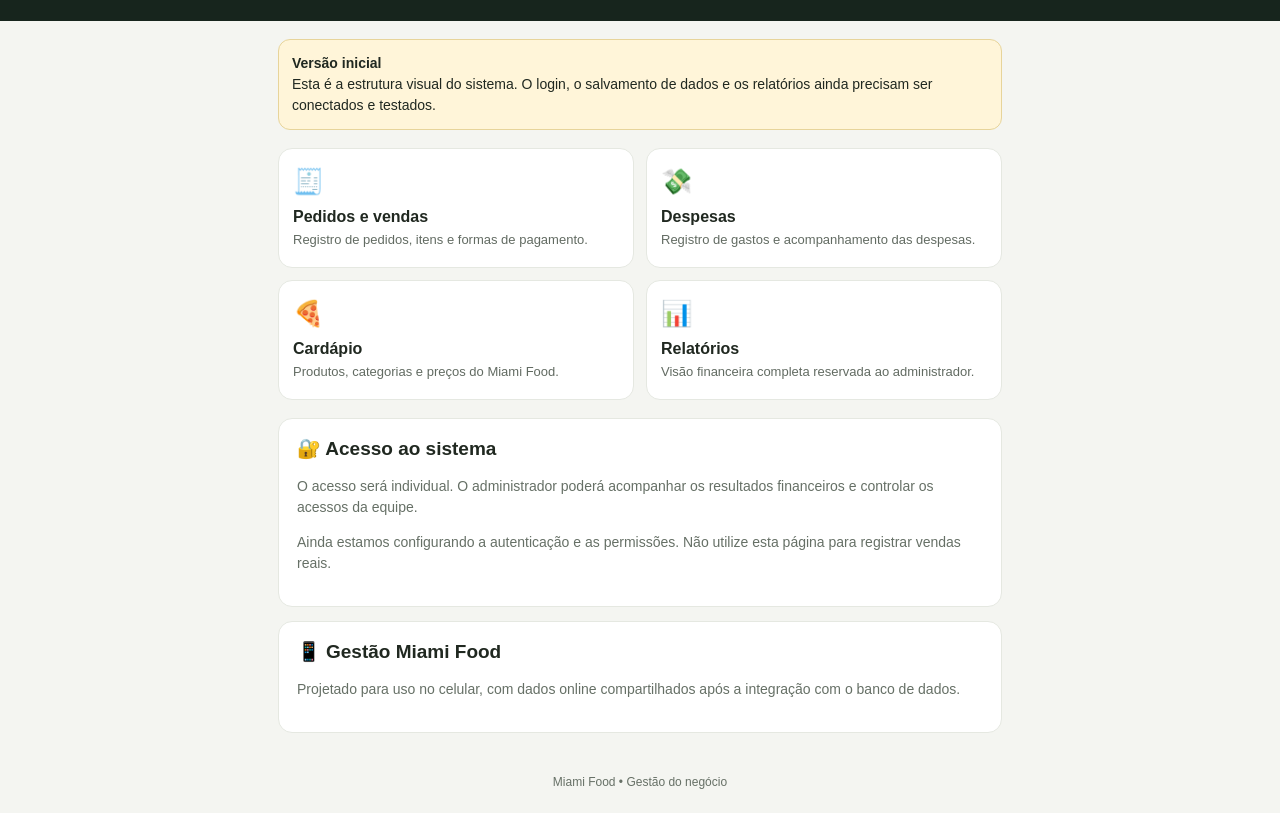
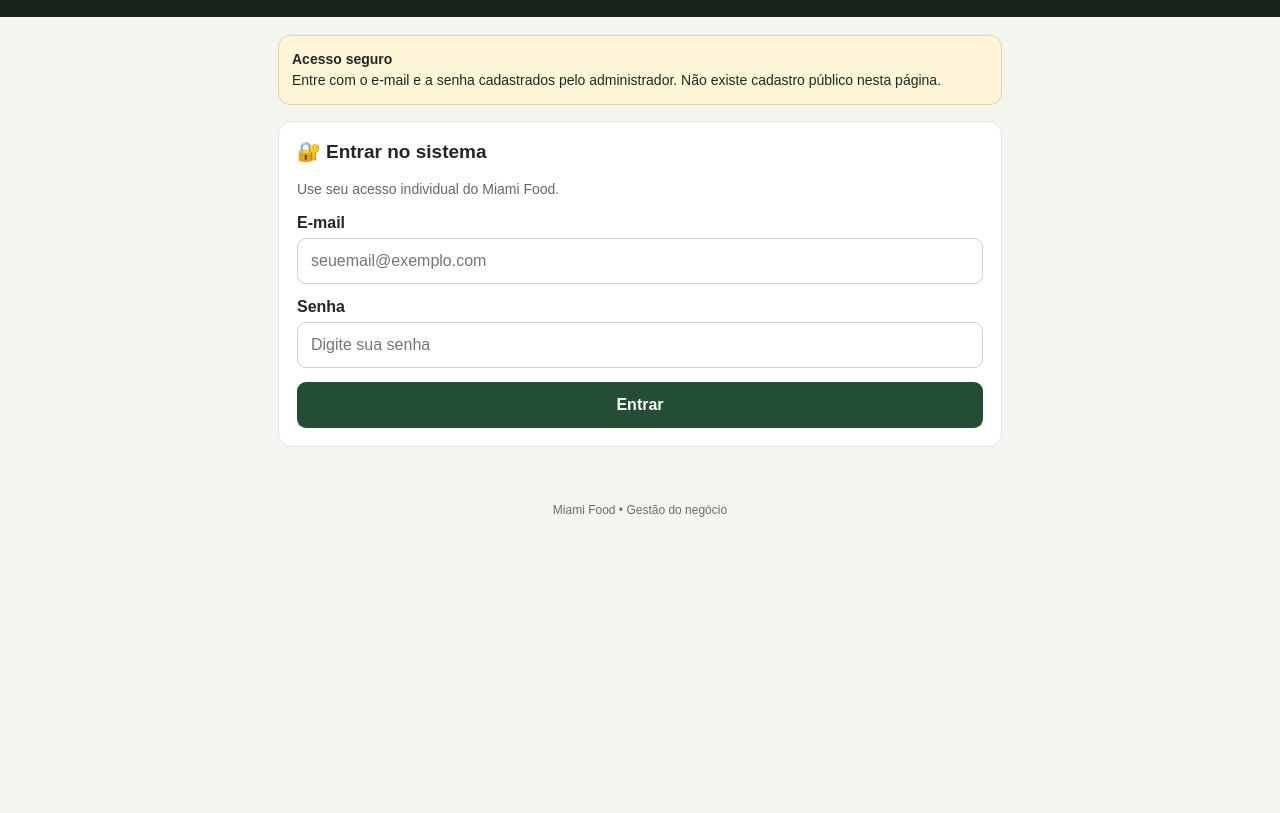
Before and after one commit to matheuscostanunespires-art/miami-food, a plain HTML site: page index.html in a window 1280 px wide. Shown: the part 85-898 px from the top of the page. After the commit the page ends 800 px from the top, so only its background shows below. Drawn offline with nearby package versions, Linux system fonts and the light colour scheme.

Commit message:
Update index.html

```diff
--- a/index.html
+++ b/index.html
@@ -9,66 +9,46 @@
   <style>
     * { box-sizing: border-box; }
     body {
-      margin: 0;
-      font-family: Arial, sans-serif;
-      background: #f4f5f1;
-      color: #202820;
+      margin: 0; font-family: Arial, sans-serif;
+      background: #f4f5f1; color: #202820;
     }
-    header {
-      background: #17251d;
-      color: white;
-      padding: 24px 18px;
-    }
+    header { background: #17251d; color: white; padding: 22px 18px; }
     header h1 { margin: 0; font-size: 27px; }
     header p { margin: 8px 0 0; color: #d4e2d2; }
     main { max-width: 760px; margin: auto; padding: 18px; }
+    section, .card {
+      background: white; border: 1px solid #e5e8e1;
+      border-radius: 14px; padding: 18px; margin-bottom: 14px;
+    }
+    h2 { font-size: 19px; margin-top: 0; }
+    label { display: block; font-weight: bold; margin: 14px 0 6px; }
+    input {
+      width: 100%; padding: 13px; border: 1px solid #cbd2c8;
+      border-radius: 9px; font-size: 16px;
+    }
+    button {
+      width: 100%; padding: 14px; margin-top: 14px;
+      background: #244d35; color: white; border: 0;
+      border-radius: 9px; font-weight: bold; font-size: 16px;
+      cursor: pointer;
+    }
+    button:disabled { opacity: .6; }
+    .secondary { background: #5c665e; }
+    .muted { color: #626b62; font-size: 14px; line-height: 1.5; }
     .notice {
-      background: #fff5d9;
-      border: 1px solid #e7d49a;
-      padding: 13px;
-      border-radius: 12px;
-      font-size: 14px;
-      line-height: 1.5;
+      background: #fff5d9; border: 1px solid #e7d49a;
+      padding: 13px; border-radius: 12px; font-size: 14px;
+      line-height: 1.5; margin-bottom: 16px;
     }
-    .grid {
-      display: grid;
-      grid-template-columns: repeat(2, minmax(0, 1fr));
-      gap: 12px;
-      margin: 18px 0;
-    }
-    .card {
-      background: white;
-      padding: 18px 14px;
-      border-radius: 14px;
-      border: 1px solid #e5e8e1;
-    }
+    .grid { display: grid; grid-template-columns: repeat(2,minmax(0,1fr)); gap: 12px; }
+    .card { margin: 0; }
     .card span { font-size: 25px; }
-    .card h2 { font-size: 16px; margin: 12px 0 5px; }
-    .card p { font-size: 13px; color: #626b62; margin: 0; line-height: 1.4; }
-    section {
-      background: white;
-      border-radius: 14px;
-      padding: 18px;
-      margin-top: 14px;
-      border: 1px solid #e5e8e1;
-    }
-    section h2 { font-size: 19px; margin-top: 0; }
-    .action {
-      display: block;
-      background: #244d35;
-      color: white;
-      text-decoration: none;
-      text-align: center;
-      padding: 14px;
-      margin-top: 10px;
-      border-radius: 9px;
-      font-weight: bold;
-    }
-    .muted { color: #667066; font-size: 14px; line-height: 1.5; }
+    .card h3 { font-size: 16px; margin: 12px 0 5px; }
+    .card p { font-size: 13px; color: #626b62; line-height: 1.4; }
+    #message { white-space: pre-wrap; font-size: 14px; line-height: 1.5; }
+    .hidden { display: none !important; }
     footer { text-align: center; padding: 24px; color: #667066; font-size: 12px; }
-    @media (max-width: 360px) {
-      .grid { grid-template-columns: 1fr; }
-    }
+    @media(max-width:360px) { .grid { grid-template-columns: 1fr; } }
   </style>
 </head>
 <body>
@@ -79,55 +59,187 @@
 
 <main>
   <div class="notice">
-      <strong>Versão inicial</strong><br>
-      Esta é a estrutura visual do sistema. O login, o salvamento de dados
-      e os relatórios ainda precisam ser conectados e testados.
+    <strong>Acesso seguro</strong><br>
+    Entre com o e-mail e a senha cadastrados pelo administrador.
+    Não existe cadastro público nesta página.
   </div>
+
+  <section id="login">
+    <h2>🔐 Entrar no sistema</h2>
+    <p class="muted">Use seu acesso individual do Miami Food.</p>
+    <form id="loginForm">
+      <label for="email">E-mail</label>
+      <input id="email" type="email" autocomplete="username"
+             placeholder="seuemail@exemplo.com" required>
+      <label for="password">Senha</label>
+      <input id="password" type="password" autocomplete="current-password"
+             placeholder="Digite sua senha" required>
+      <button id="loginButton" type="submit">Entrar</button>
+    </form>
+  </section>
+
+  <section id="dashboard" class="hidden">
+    <h2>Olá, <span id="userName">usuário</span>!</h2>
+    <p class="muted">Perfil: <strong id="userRole"></strong></p>
 
     <div class="grid">
       <div class="card">
-        <span>🧾</span>
-        <h2>Pedidos e vendas</h2>
-        <p>Registro de pedidos, itens e formas de pagamento.</p>
+        <span>🧾</span><h3>Pedidos e vendas</h3>
+        <p>Módulo de pedidos em preparação.</p>
       </div>
       <div class="card">
-        <span>💸</span>
-        <h2>Despesas</h2>
-        <p>Registro de gastos e acompanhamento das despesas.</p>
+        <span>🍕</span><h3>Cardápio</h3>
+        <p>Módulo de produtos em preparação.</p>
       </div>
       <div class="card">
-        <span>🍕</span>
-        <h2>Cardápio</h2>
-        <p>Produtos, categorias e preços do Miami Food.</p>
+        <span>💸</span><h3>Despesas</h3>
+        <p>Módulo financeiro em preparação.</p>
       </div>
-      <div class="card">
-        <span>📊</span>
-        <h2>Relatórios</h2>
-        <p>Visão financeira completa reservada ao administrador.</p>
+      <div class="card" id="reportsCard">
+        <span>📊</span><h3>Relatórios</h3>
+        <p>Área reservada ao administrador.</p>
       </div>
     </div>
 
-    <section>
-      <h2>🔐 Acesso ao sistema</h2>
-      <p class="muted">
-        O acesso será individual. O administrador poderá acompanhar os
-        resultados financeiros e controlar os acessos da equipe.
-      </p>
-      <p class="muted">
-        Ainda estamos configurando a autenticação e as permissões.
-        Não utilize esta página para registrar vendas reais.
-      </p>
+    <p id="accessInfo" class="muted"></p>
+    <button id="logoutButton" class="secondary" type="button">Sair da conta</button>
   </section>
 
-    <section>
-      <h2>📱 Gestão Miami Food</h2>
-      <p class="muted">
-        Projetado para uso no celular, com dados online compartilhados
-        após a integração com o banco de dados.
-      </p>
-    </section>
+  <p id="message" role="status" aria-live="polite"></p>
 </main>
 
 <footer>Miami Food • Gestão do negócio</footer>
+
+<script src="https://cdn.jsdelivr.net/npm/@supabase/supabase-js@2"></script>
+<script>
+(() => {
+  const SUPABASE_URL = 'https://colqlwyqbkbtabefqbbn.supabase.co';
+  const SUPABASE_KEY = 'sb_publishable_SdjZti6CJEVK7WmponA_aQ_eaaH5Gap';
+
+  const loginSection = document.getElementById('login');
+  const dashboard = document.getElementById('dashboard');
+  const form = document.getElementById('loginForm');
+  const loginButton = document.getElementById('loginButton');
+  const message = document.getElementById('message');
+
+  if (!window.supabase) {
+    message.textContent = 'Não foi possível carregar a conexão. Verifique sua internet e recarregue a página.';
+    return;
+  }
+
+  const db = window.supabase.createClient(SUPABASE_URL, SUPABASE_KEY);
+
+  function showMessage(text) {
+    message.textContent = text || '';
+  }
+
+  function showLogin() {
+    loginSection.classList.remove('hidden');
+    dashboard.classList.add('hidden');
+  }
+
+  function showDashboard(profile, user) {
+    loginSection.classList.add('hidden');
+    dashboard.classList.remove('hidden');
+
+    const role = profile.role;
+    document.getElementById('userName').textContent =
+      profile.full_name || user.email || 'Usuário';
+
+    document.getElementById('userRole').textContent =
+      role === 'admin' ? 'Administrador' : 'Funcionário';
+
+    const isAdmin = role === 'admin';
+    document.getElementById('reportsCard').classList.toggle('hidden', !isAdmin);
+
+    document.getElementById('accessInfo').textContent = isAdmin
+      ? 'Você entrou como administrador. Os módulos de gestão serão ativados nas próximas etapas.'
+      : 'Você entrou como funcionário. Os módulos disponíveis serão ativados conforme as permissões configuradas.';
+  }
+
+  async function checkSession() {
+    showMessage('Verificando acesso...');
+    const { data, error } = await db.auth.getSession();
+
+    if (error) {
+      showLogin();
+      showMessage('Não foi possível verificar a sessão. Tente entrar novamente.');
+      return;
+    }
+
+    if (data.session) {
+      await loadProfile(data.session.user);
+    } else {
+      showLogin();
+      showMessage('');
+    }
+  }
+
+  async function loadProfile(user) {
+    showMessage('Carregando seu perfil...');
+
+    const { data: profile, error } = await db
+      .from('profiles')
+      .select('full_name, role')
+      .eq('user_id', user.id)
+      .single();
+
+    if (error || !profile || !['admin', 'employee'].includes(profile.role)) {
+      await db.auth.signOut();
+      showLogin();
+      showMessage('Perfil não encontrado ou sem permissão. Peça ao administrador para verificar seu cadastro.');
+      return;
+    }
+
+    showDashboard(profile, user);
+    showMessage('');
+  }
+
+  form.addEventListener('submit', async (event) => {
+    event.preventDefault();
+    loginButton.disabled = true;
+    loginButton.textContent = 'Entrando...';
+    showMessage('');
+
+    try {
+      const email = document.getElementById('email').value.trim();
+      const password = document.getElementById('password').value;
+
+      const { data, error } = await db.auth.signInWithPassword({
+        email,
+        password
+      });
+
+      if (error) {
+        showMessage('Não foi possível entrar. Confira o e-mail e a senha.');
+        return;
+      }
+
+      await loadProfile(data.user);
+    } catch (error) {
+      showMessage('Ocorreu um erro de conexão. Tente novamente.');
+    } finally {
+      loginButton.disabled = false;
+      loginButton.textContent = 'Entrar';
+    }
+  });
+
+  document.getElementById('logoutButton').addEventListener('click', async () => {
+    const { error } = await db.auth.signOut();
+    showLogin();
+    showMessage(error
+      ? 'Você saiu da tela, mas houve um erro ao encerrar a sessão. Verifique a conexão.'
+      : 'Você saiu da sua conta.');
+  });
+
+  db.auth.onAuthStateChange((event, session) => {
+    if (event === 'SIGNED_OUT' || !session) {
+      showLogin();
+    }
+  });
+
+  checkSession();
+})();
+</script>
 </body>
 </html>
```
Lines whose indentation alone changed are shown as unchanged.
